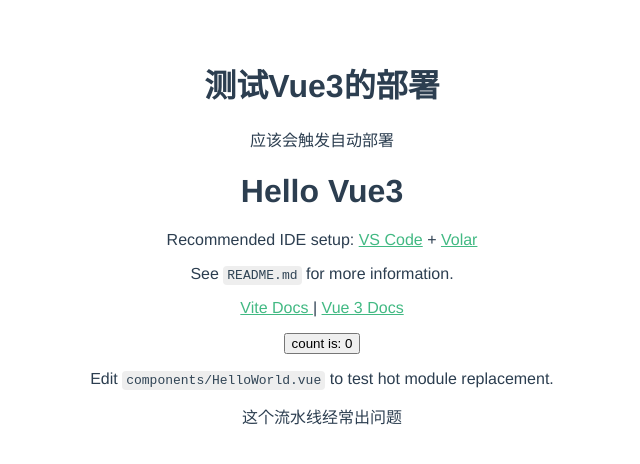
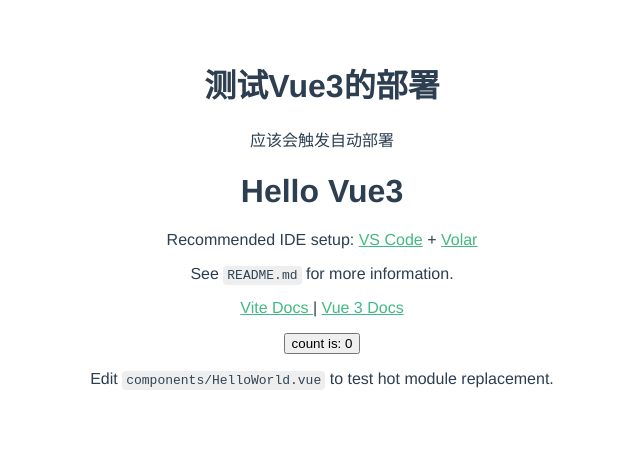
Before and after one commit to stevenleep/devops-deploy-vue3, a Vue app: page / in a window 1280 px wide. Shown: the top 464 px of the page, without its empty margins (318-958 px from the left). Built offline with nearby package versions, Linux system fonts and the light colour scheme.

Commit message:
Update App.vue

```diff
--- a/src/App.vue
+++ b/src/App.vue
@@ -6,8 +6,6 @@
   <h1>测试Vue3的部署</h1>
   <span>应该会触发自动部署</span>
   <HelloWorld msg="Hello Vue3" />
-
-  这个流水线经常出问题
 </template>
 
 <style>
```
